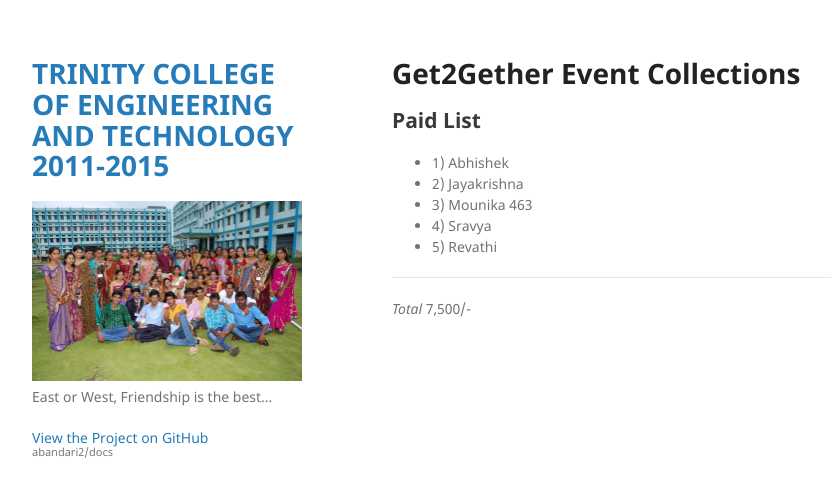
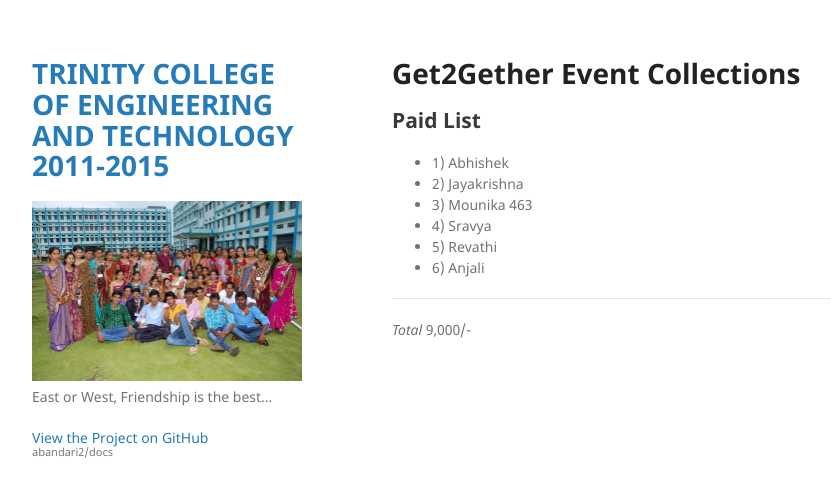
Before and after one commit to abandari2/docs, a Jekyll site: the page built from index.md, in a window 1280 px wide. Shown: the top 497 px of the page, without its empty margins (178-1009 px from the left). Built offline with Jekyll 4.4.1, drawn with Linux system fonts in a browser that asks for light colours; our own code applies the rules of GitHub Pages for plain Markdown files.

Commit message:
Update index.md

```diff
--- a/index.md
+++ b/index.md
@@ -7,6 +7,7 @@
 * 3) Mounika 463
 * 4) Sravya
 * 5) Revathi
+* 6) Anjali
 
  --------------
- *Total* 7,500/-
+ *Total* 9,000/-
```
